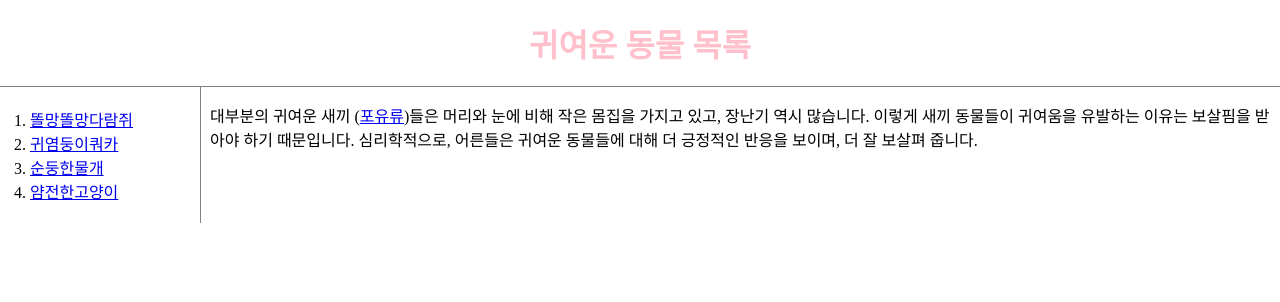
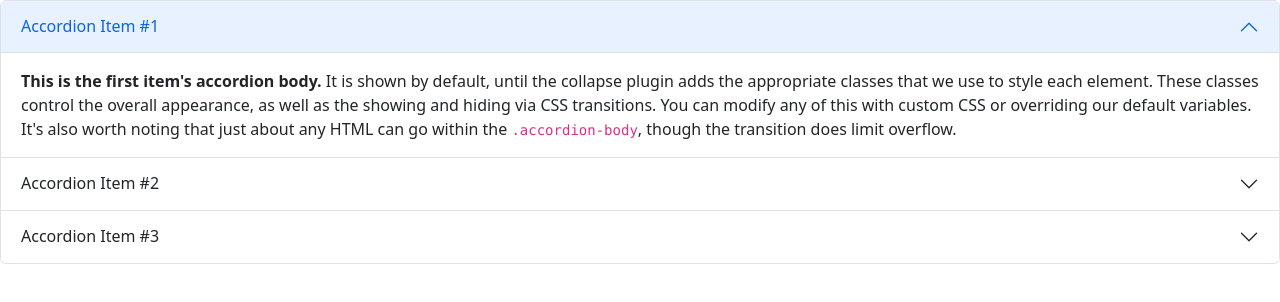
Before and after one commit to Yeongdu/first-web-site, a plain HTML site: page index.html in a window 1280 px wide. Drawn offline with nearby package versions, Linux system fonts and the light colour scheme.

Commit message:
Update index.html

```diff
--- a/index.html
+++ b/index.html
@@ -1,61 +1,64 @@
-<!doctype html>
-<html>
+<!DOCTYPE html>
+<html lang="ko">
+
 <head>
-  <title>WEB1 - html</title>
-  <meta charset="utf-8">
-<style>
-  body{
-    margin: 0;
-  }
-  h1 {
-    color:pink; font-size: 200%; text-align:center;
-    padding: 20px;
-    border-bottom: 1px solid grey;
-    margin: 0;
-  }
-  #cute ol {
-    border-right: 1px solid grey;
-    width: 150px;
-    margin: 0;
-    padding: 20px; padding-left: 30px;
-  }
-  #cute{
-    display: grid;
-    grid-template-columns: 170px 1fr;
-  }
-    #article{
-      padding-left: 40px;
-    }
-  @media (max-width:750px) {
-    #cute{
-      display: block;
-      padding: 0px;
-    }
-    #cute ol{
-      border-right:none;
-    }
-    h1{
-      border-bottom:none;
-    }
-    #article{
-      padding-left: 5px;
-  }
+    <meta charset="UTF-8">
+    <meta http-equiv="X-UA-Compatible" content="IE=edge">
+    <meta name="viewport" content="width=device-width, initial-scale=1.0">
+    <title>Document</title>
+    <link href="https://cdn.jsdelivr.net/npm/bootstrap@5.2.1/dist/css/bootstrap.min.css" rel="stylesheet"
+        integrity="sha384-iYQeCzEYFbKjA/T2uDLTpkwGzCiq6soy8tYaI1GyVh/UjpbCx/TYkiZhlZB6+fzT" crossorigin="anonymous">
+    <script src="https://cdn.jsdelivr.net/npm/bootstrap@5.2.1/dist/js/bootstrap.bundle.min.js"
+        integrity="sha384-u1OknCvxWvY5kfmNBILK2hRnQC3Pr17a+RTT6rIHI7NnikvbZlHgTPOOmMi466C8"
+        crossorigin="anonymous"></script>
 
-</style>
+        <script>
 
+        </script>
 </head>
+
+
+
 <body>
-  <h1>귀여운 동물 목록</h1>
-<div id="cute">
-<ol>
-  <li><a href="https://m.search.naver.com/search.naver?sm=mtb_hty.top&where=m_image&oquery=똘망똘망+다람이&tqi=hFYsQsprv2NssPcbgpossssssOV-351820&query=똘망똘망+다람이+이모티콘">똘망똘망다람쥐</a></li>
-  <li><a href="https://m.search.naver.com/search.naver?sm=mtb_sug.top&where=m_image&oquery=쿼카+이모&tqi=hFYt%2FsprvAdsstcaCGlssssss4V-473666&query=쿼카+이모티콘&acq=쿼카+이모&acr=2&qdt=0">귀염둥이쿼카</a></li>
-  <li><a href="https://m.search.naver.com/search.naver?sm=mtb_hty.top&where=m_image&oquery=앙몬드+실체&tqi=hFYudlprvy4sscFg7KRssssssNC-045475&query=앙몬드">순둥한물개</a></li>
-  <li><a href="https://m.search.naver.com/search.naver?sm=mtb_hty.top&where=m_image&oquery=꼬질출배&tqi=hFYuFwprvAKsslxdYKdssssstDR-259653&query=꼬질춘배">얌전한고양이</a></li>
-</ol>
-<div id="article">
-<p>대부분의 귀여운 새끼 (<a href="https://ko.wikipedia.org/wiki/포유류#특징">포유류</a>)들은 머리와 눈에 비해 작은 몸집을 가지고 있고, 장난기 역시 많습니다. 이렇게 새끼 동물들이 귀여움을 유발하는 이유는 보살핌을 받아야 하기 때문입니다. 심리학적으로, 어른들은 귀여운 동물들에 대해 더 긍정적인 반응을 보이며, 더 잘 보살펴 줍니다.<p/>
-</div>
-</div>
+    <div class="accordion" id="accordionExample">
+        <div class="accordion-item">
+          <h2 class="accordion-header" id="headingOne">
+            <button class="accordion-button" type="button" data-bs-toggle="collapse" data-bs-target="#collapseOne" aria-expanded="true" aria-controls="collapseOne">
+              Accordion Item #1
+            </button>
+          </h2>
+          <div id="collapseOne" class="accordion-collapse collapse show" aria-labelledby="headingOne" data-bs-parent="#accordionExample">
+            <div class="accordion-body">
+              <strong>This is the first item's accordion body.</strong> It is shown by default, until the collapse plugin adds the appropriate classes that we use to style each element. These classes control the overall appearance, as well as the showing and hiding via CSS transitions. You can modify any of this with custom CSS or overriding our default variables. It's also worth noting that just about any HTML can go within the <code>.accordion-body</code>, though the transition does limit overflow.
+            </div>
+          </div>
+        </div>
+        <div class="accordion-item">
+          <h2 class="accordion-header" id="headingTwo">
+            <button class="accordion-button collapsed" type="button" data-bs-toggle="collapse" data-bs-target="#collapseTwo" aria-expanded="false" aria-controls="collapseTwo">
+              Accordion Item #2
+            </button>
+          </h2>
+          <div id="collapseTwo" class="accordion-collapse collapse" aria-labelledby="headingTwo" data-bs-parent="#accordionExample">
+            <div class="accordion-body">
+              <strong>This is the second item's accordion body.</strong> It is hidden by default, until the collapse plugin adds the appropriate classes that we use to style each element. These classes control the overall appearance, as well as the showing and hiding via CSS transitions. You can modify any of this with custom CSS or overriding our default variables. It's also worth noting that just about any HTML can go within the <code>.accordion-body</code>, though the transition does limit overflow.
+            </div>
+          </div>
+        </div>
+        <div class="accordion-item">
+          <h2 class="accordion-header" id="headingThree">
+            <button class="accordion-button collapsed" type="button" data-bs-toggle="collapse" data-bs-target="#collapseThree" aria-expanded="false" aria-controls="collapseThree">
+              Accordion Item #3
+            </button>
+          </h2>
+          <div id="collapseThree" class="accordion-collapse collapse" aria-labelledby="headingThree" data-bs-parent="#accordionExample">
+            <div class="accordion-body">
+              <strong>This is the third item's accordion body.</strong> It is hidden by default, until the collapse plugin adds the appropriate classes that we use to style each element. These classes control the overall appearance, as well as the showing and hiding via CSS transitions. You can modify any of this with custom CSS or overriding our default variables. It's also worth noting that just about any HTML can go within the <code>.accordion-body</code>, though the transition does limit overflow.
+            </div>
+          </div>
+        </div>
+      </div>
+
 </body>
+
 </html>
```
